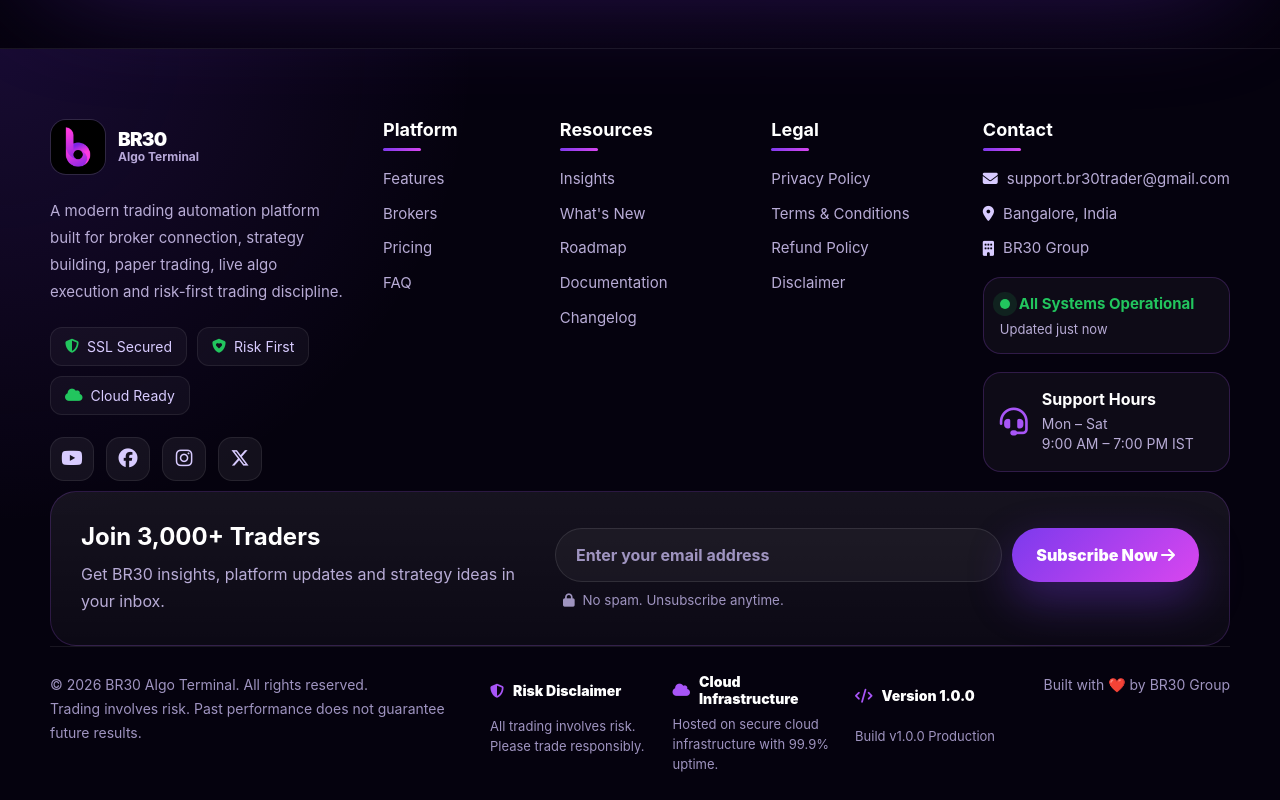
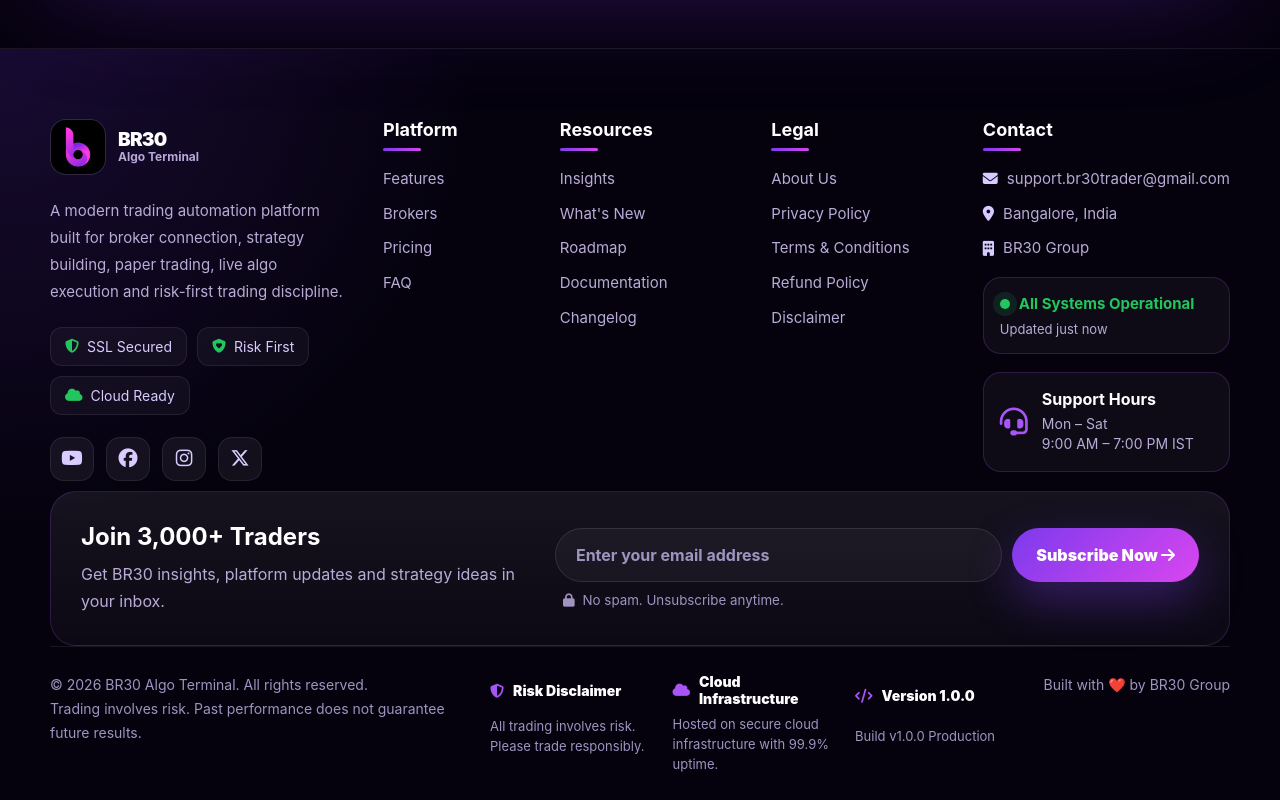
Before and after one commit to mukeshkumarsingh7488-afk/br30-algo-terminal-f, a React (Vite) app: page / in a window 1280 px wide. Shown: the part 8145-8945 px from the top of the page. Built offline with nearby package versions, Linux system fonts and the light colour scheme; no server answers.

Commit message:
Update footer About link to use shared route

```diff
--- a/src/components/landing/Footer.jsx
+++ b/src/components/landing/Footer.jsx
@@ -139,6 +139,7 @@
 
           <div className="footer-links">
             <h4>Legal</h4>
+            <Link to={ROUTES.ABOUT}>About Us</Link>
             <Link to={ROUTES.PRIVACY_POLICY}>Privacy Policy</Link>
             <Link to={ROUTES.TERMS_CONDITIONS}>Terms & Conditions</Link>
             <Link to={ROUTES.REFUND_POLICY}>Refund Policy</Link>
@@ -156,9 +157,9 @@
             <span>
               <i className="fa-solid fa-location-dot"></i> Bangalore, India
             </span>
-            <span>
+            <a href="https://br-30-group-com.vercel.app/contact" target="_blank" rel="noopener noreferrer">
               <i className="fa-solid fa-building"></i> BR30 Group
-            </span>
+            </a>
 
             <div className="footer-status">
               <strong>
```
